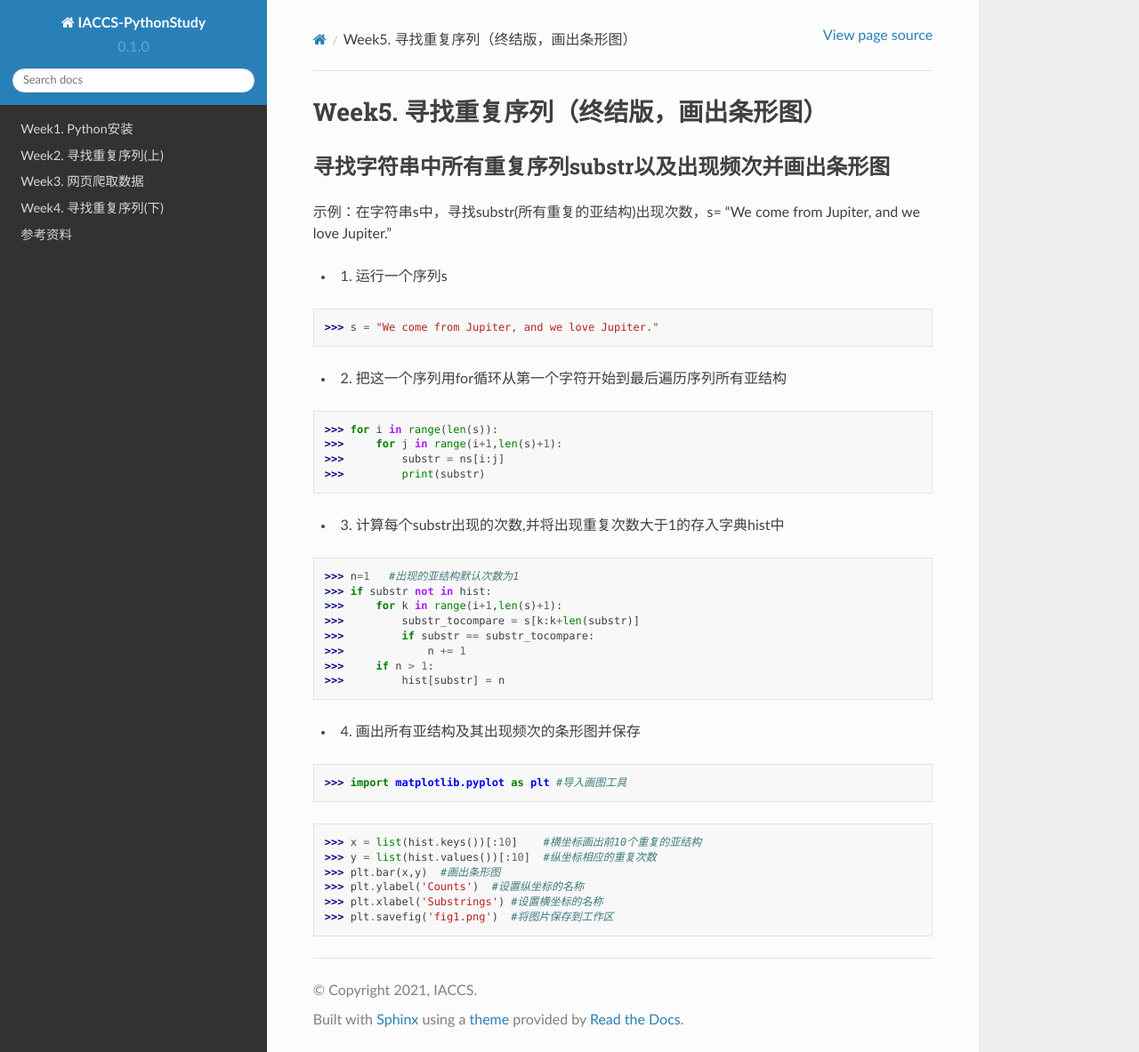
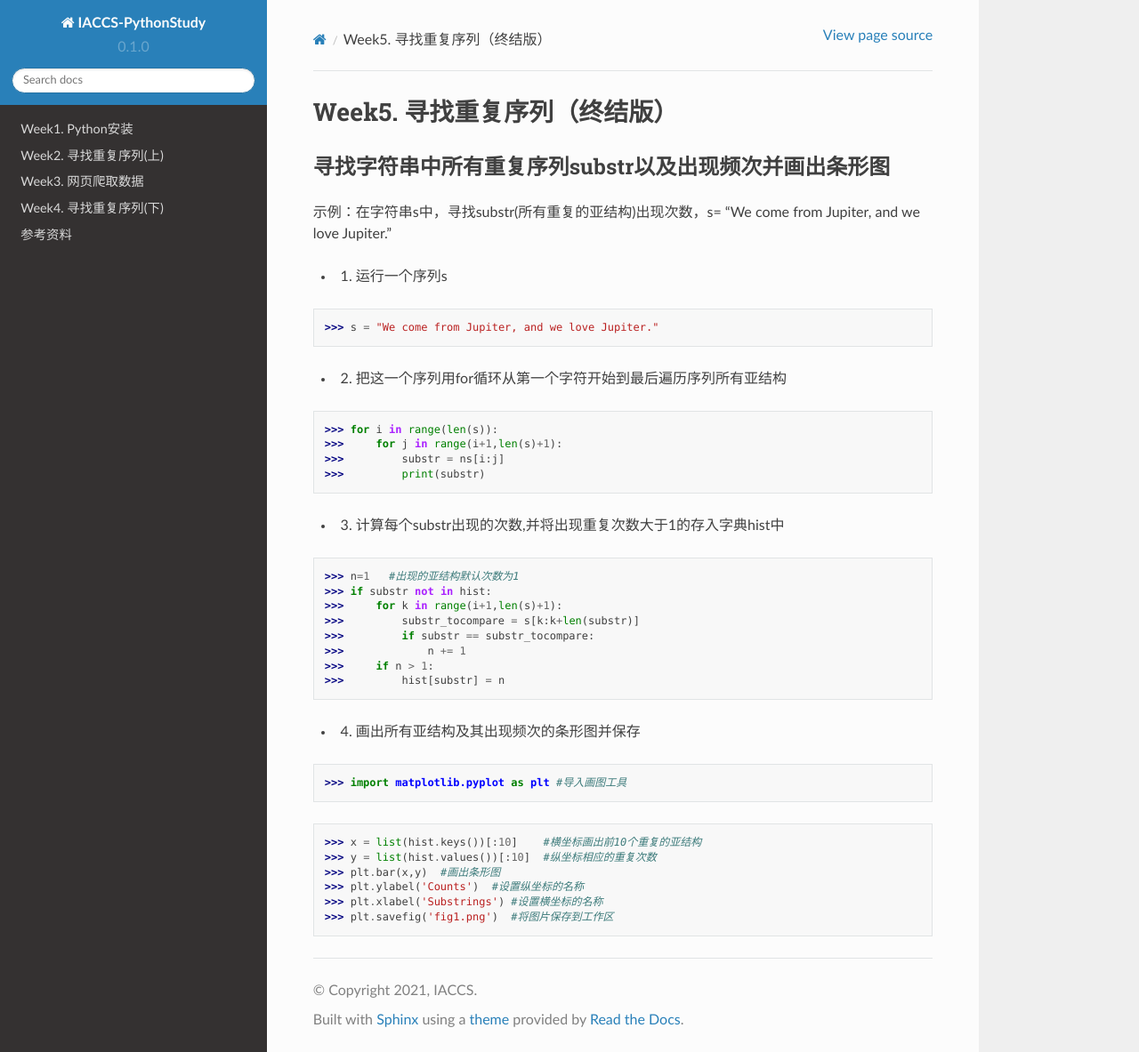
Before and after one commit to sandaowu/IACCS-Python-Study, a Sphinx documentation site: the page built from docs/source/study5.rst, in a window 1280 px wide and 1183 px high. Shown: the whole window at 89% size. Built offline with Sphinx 7.4.7 and the Read the Docs theme 2.0.0, drawn with Linux system fonts in a browser that asks for light colours.

Commit message:
Update study5.rst

```diff
--- a/docs/source/study5.rst
+++ b/docs/source/study5.rst
@@ -1,4 +1,4 @@
-Week5. 寻找重复序列（终结版，画出条形图）
+Week5. 寻找重复序列（终结版）
 ===========
 
 寻找字符串中所有重复序列substr以及出现频次并画出条形图
```
